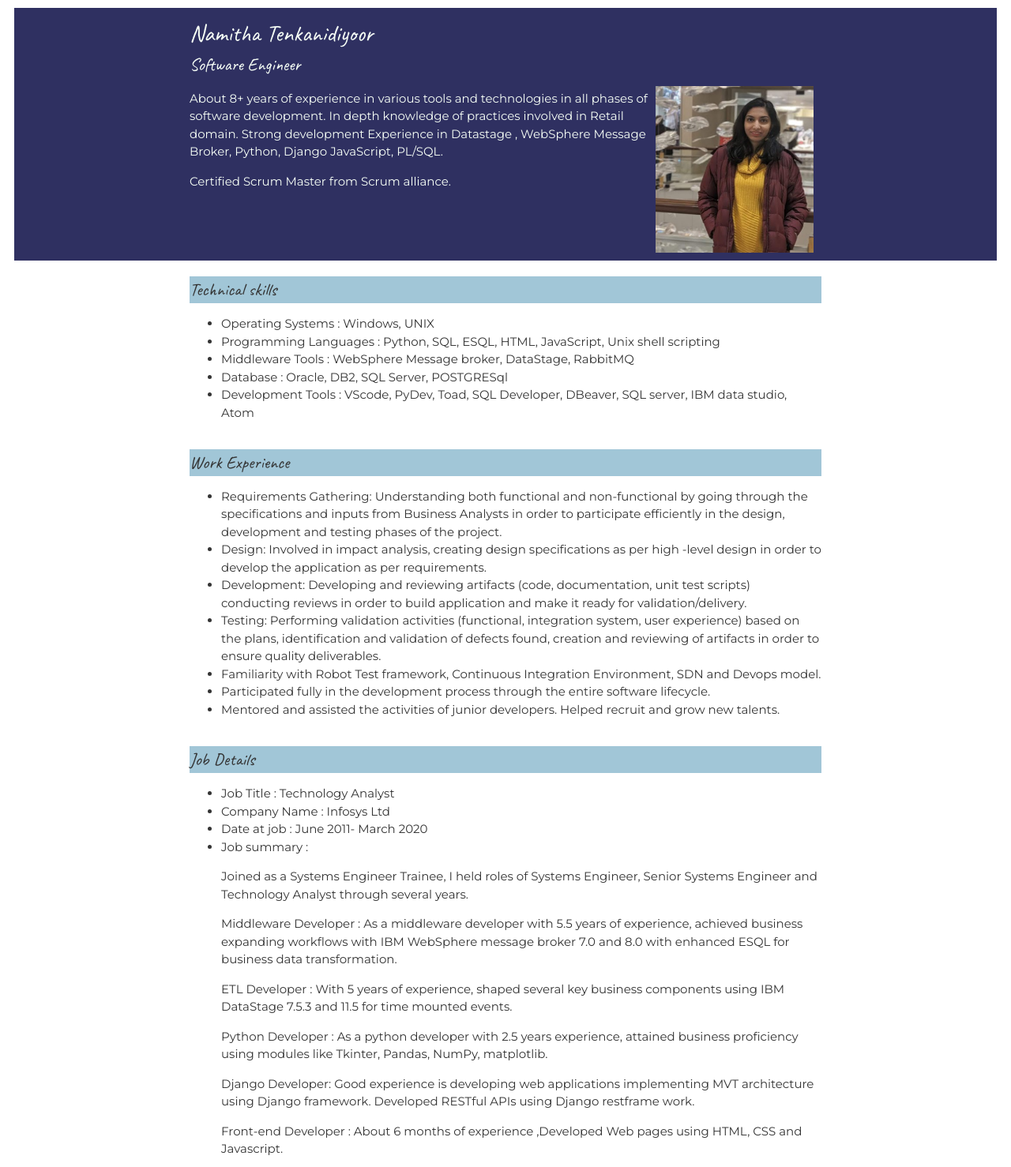
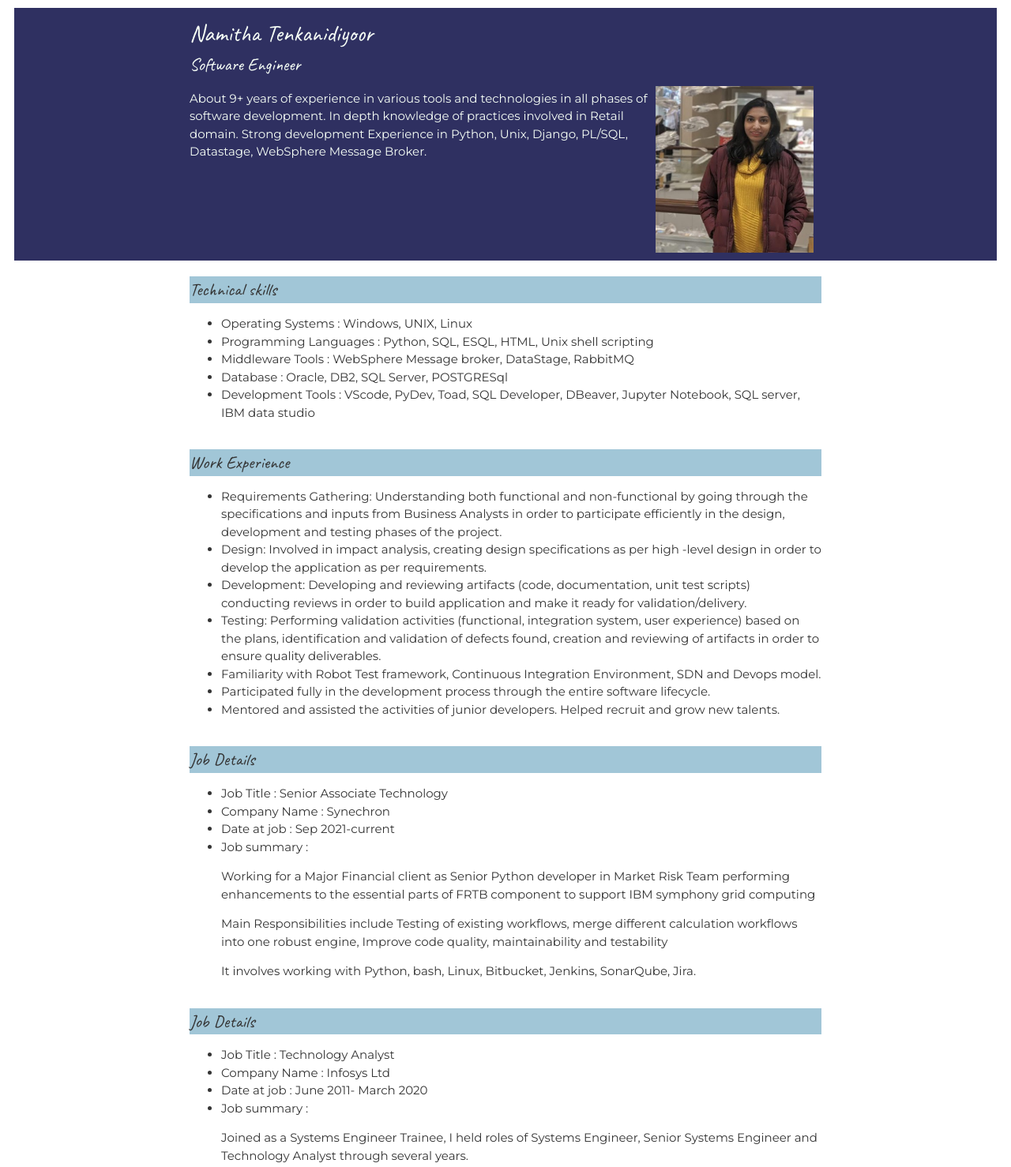
Before and after one commit to Namitha045/my_web, a plain HTML site: page index.html in a window 1280 px wide. Shown: the top 1478 px of the page at 79% size. Drawn offline with Linux system fonts and the light colour scheme.

Commit message:
recent updates

```diff
--- a/index.html
+++ b/index.html
@@ -15,10 +15,9 @@
           <h1>Namitha Tenkanidiyoor</h1>
           <h2>Software Engineer</h2>
           <img src="https://raw.githubusercontent.com/Namitha045/my_web/master/pic.PNG">
-          <p>About 8+ years of experience in various tools and technologies in all phases of software development.
+          <p>About 9+ years of experience in various tools and technologies in all phases of software development.
             In depth knowledge of practices involved in Retail domain.
-            Strong development Experience in Datastage , WebSphere Message Broker, Python, Django JavaScript, PL/SQL.</p>
-          <p>Certified Scrum Master from Scrum alliance.</p>
+            Strong development Experience in Python, Unix, Django, PL/SQL, Datastage, WebSphere Message Broker.</p>
        </div>
       </header>
 
@@ -27,11 +26,11 @@
           <div class="content-wrap">
             <h2 class="projects">Technical skills</h2>
             <ul>
-              <li>Operating Systems		:    Windows, UNIX</li>
-              <li>Programming Languages	:  Python, SQL, ESQL, HTML, JavaScript, Unix shell scripting</li>
+              <li>Operating Systems		:    Windows, UNIX, Linux</li>
+              <li>Programming Languages	:  Python, SQL, ESQL, HTML, Unix shell scripting</li>
               <li>Middleware Tools		:    WebSphere Message broker, DataStage, RabbitMQ</li>
               <li>Database		       	:    Oracle, DB2, SQL Server, POSTGRESql </li>
-              <li>Development Tools		:    VScode, PyDev, Toad, SQL Developer, DBeaver, SQL server, IBM data studio, Atom</li>
+              <li>Development Tools		:    VScode, PyDev, Toad, SQL Developer, DBeaver, Jupyter Notebook, SQL server, IBM data studio</li>
             </ul>
       </section>
 
@@ -57,6 +56,22 @@
       </section>
 
       <section class="job-summary">
+
+        <div class="content-wrap">
+            <h2 class="Job-Details">Job Details</h2>
+            <ul>
+              <li>Job Title : Senior Associate Technology</li>
+              <li>Company Name : Synechron </li>
+              <li>Date at job : Sep 2021-current</li>
+              <li>Job summary :
+                <p>Working for a Major Financial client as Senior Python developer in Market Risk Team performing enhancements to the essential parts of FRTB component to support IBM symphony grid computing</p>
+                <p>Main Responsibilities include Testing of existing workflows, merge different calculation workflows into one robust engine, Improve code quality, maintainability and testability</p>
+                <p>It involves working with Python, bash, Linux, Bitbucket, Jenkins, SonarQube, Jira.</p>
+              </li>
+            </ul>
+          <!-- End of Job block. -->
+          </div>
+
           <div class="content-wrap">
             <h2 class="Job-Details">Job Details</h2>
             <ul>
@@ -82,10 +97,8 @@
           <h2>Education</h2>
           <!-- Copy this whole <section> block to add more schools. -->
             <h3>CEC, Visvesvaraya Technolgical Institute, India </h3>
-            <p>Bachelor Of Engineering, Electronics and Communication, 2007-2011</p>
-            <p>First class with Distinction.</p>
-            <h3>CSM, Leanpitch, India</h3>
-            <p>Cerified Scrum master from Scrum Alliance, April 2020</p>
+          <p>Bachelor Of Engineering, Electronics and Communication, 2007-2011</p>
+
           <!-- End of School block. -->
         </div>
       </section>
@@ -98,7 +111,6 @@
           <ul class="contact-list">
             <li><a href="mailto:namita.t4@gmail.com">Email</a></li>
             <li><a href="https://www.linkedin.com/in/namitha-tenkanidiyoor-ba5416197/">LinkedIn</a></li>
-            <li><a href="https://www.facebok.com/">Facebook</a></li>
           </ul>
     </section>
       </footer>
```
